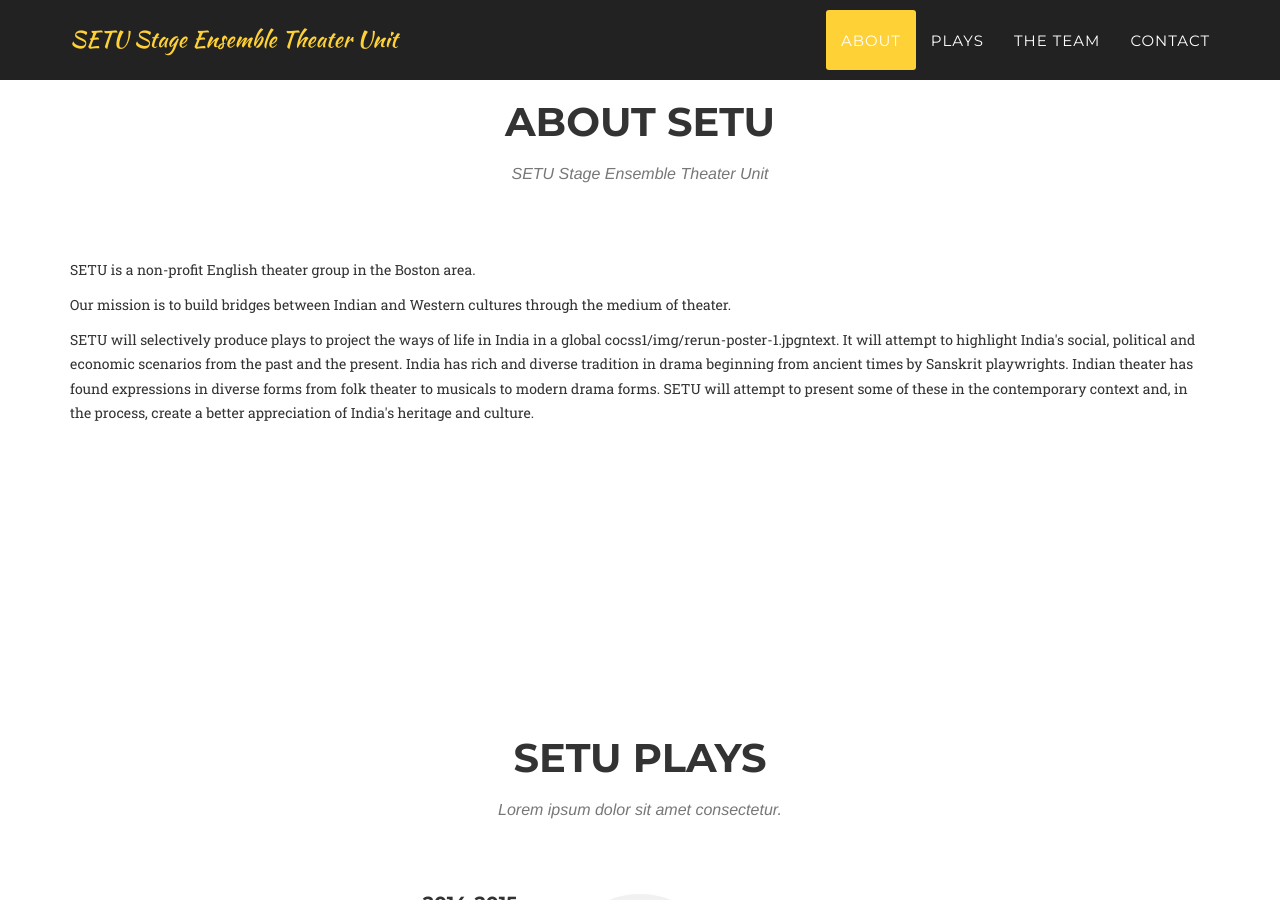
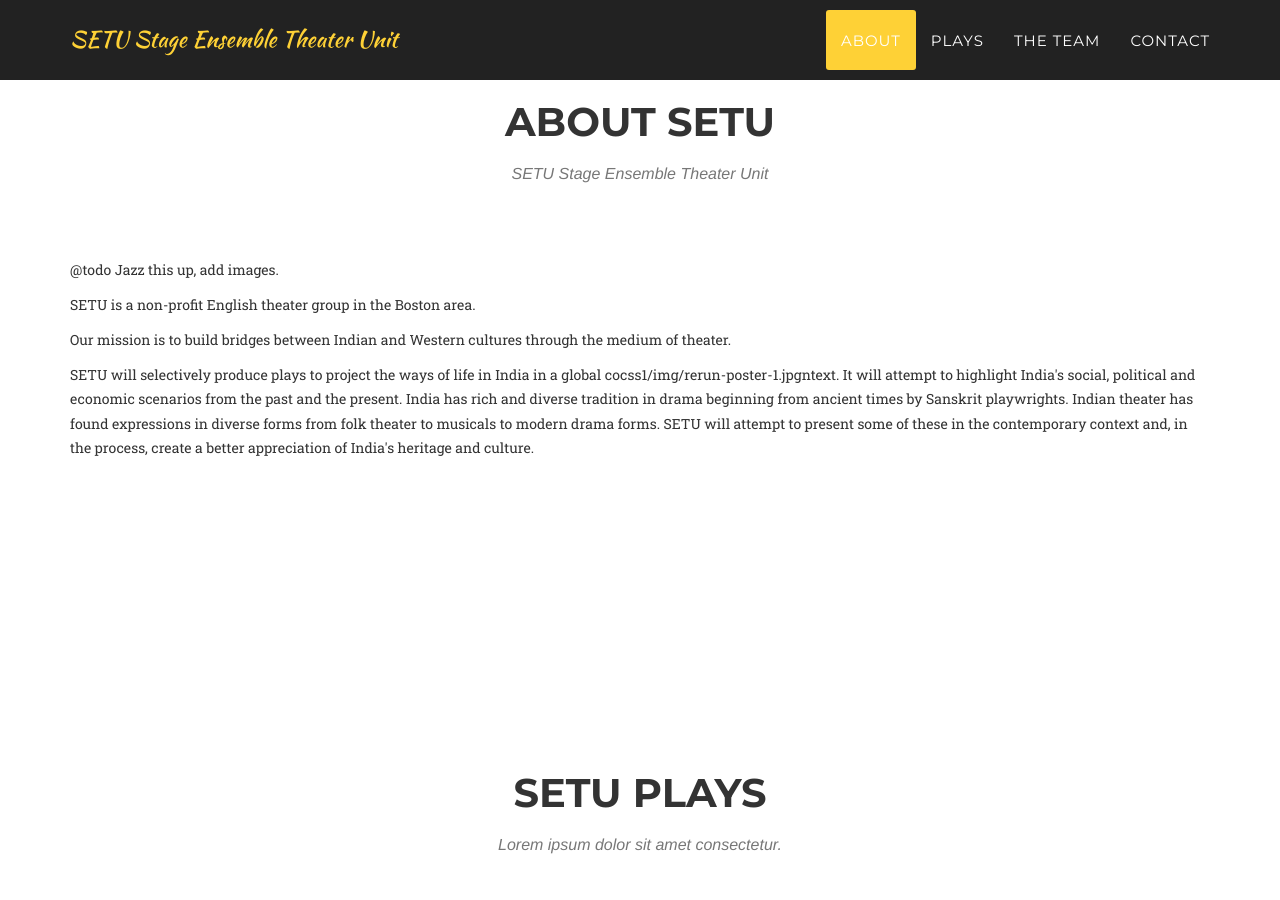
Before and after one commit to sumeetpareek/setu.us, a Jekyll site: the page built from index.html, in a window 1280 px wide and 900 px high, scrolled down 785 px. Built offline with Jekyll 4.4.1, drawn with Linux system fonts in a browser that asks for light colours; some web fonts are replaced.

Commit message:
Reminder to add images in the about us area

```diff
--- a/_includes/services.html
+++ b/_includes/services.html
@@ -5,7 +5,7 @@
                 <div class="col-lg-12">
                     <h2 class="section-heading  text-center">About SETU</h2>
                     <h3 class="section-subheading text-muted  text-center">SETU Stage Ensemble Theater Unit</h3>
-                    <p>SETU is a non-profit English theater group in the Boston area.</p>
+                    <p>@todo Jazz this up, add images. </p><p>SETU is a non-profit English theater group in the Boston area.</p>
                     <p>Our mission is to build bridges between Indian and Western cultures through the medium of theater.</p>
                     <p>SETU will selectively produce plays to project the ways of life in India in a global cocss1/img/rerun-poster-1.jpgntext. It will attempt to highlight India's social, political and economic scenarios from the past and the present. India has rich and diverse tradition in drama beginning from ancient times by Sanskrit playwrights. Indian theater has found expressions in diverse forms from folk theater to musicals to modern drama forms. SETU will attempt to present some of these in the contemporary context and, in the process, create a better appreciation of India's heritage and culture.</p>
                 </div>
```
